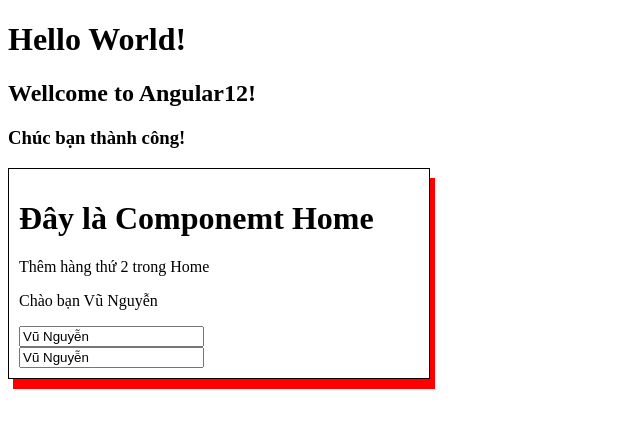
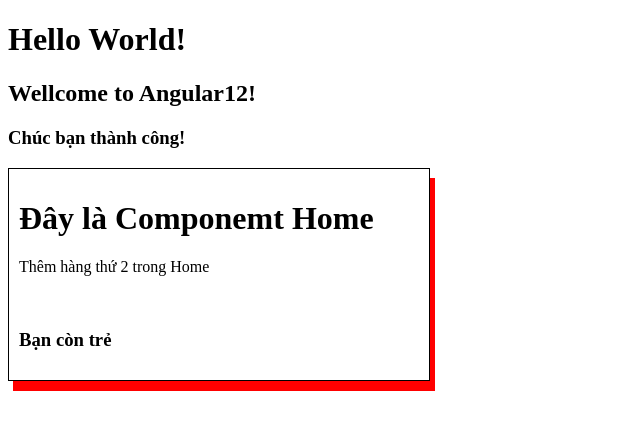
Before and after one commit to vanvugame01/Angular12, an Angular app: page / in a window 1280 px wide. Shown: the top 430 px of the page, without its empty margins (0-640 px from the left). Built offline with nearby package versions, Linux system fonts and the light colour scheme.

Commit message:
Data Binding - ngIf

```diff
--- a/src/app/home/home.component.html
+++ b/src/app/home/home.component.html
@@ -1,9 +1,10 @@
 <div class="test">
     <h1>Đây là Componemt Home</h1>
     <p>Thêm hàng thứ 2 trong Home</p>
-    <p>Chào bạn {{name}}</p>
-    <input value="{{name}}" title="Đây là {{name}}"/>
 <br/>
-    <input [value]="name" [title]="'Đây là ' + name"/>
+<h3 *ngIf="age > 18">Bạn đã già</h3>
+<h3 *ngIf="age <= 18">Bạn còn trẻ</h3>
+
+
 
 </div>
--- a/src/app/home/home.component.ts
+++ b/src/app/home/home.component.ts
@@ -7,6 +7,7 @@
 })
 export class HomeComponent implements OnInit {
   public name = 'Vũ Nguyễn';
+  public age=15;
   constructor() { }
 
   ngOnInit(): void {
```
